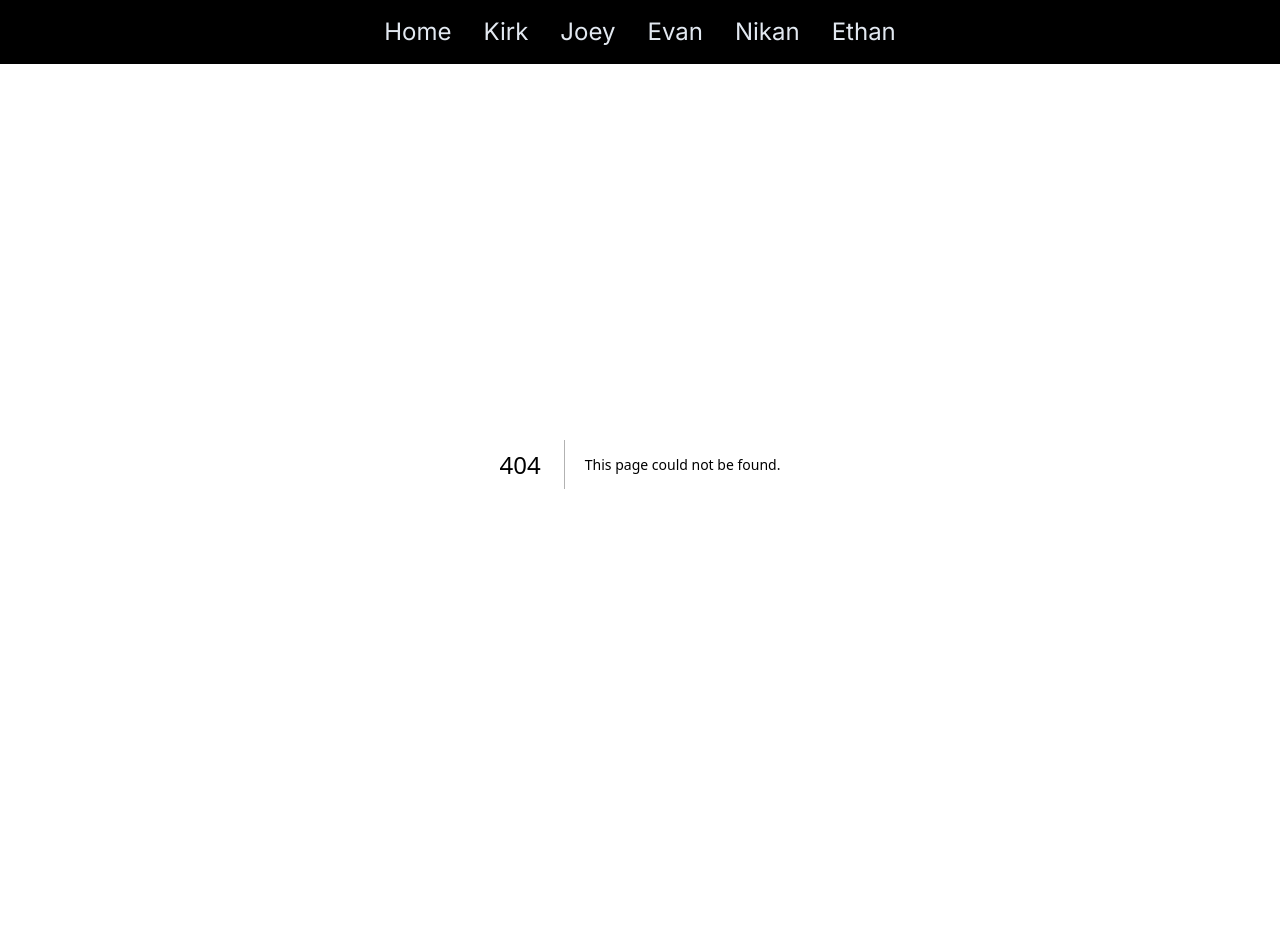
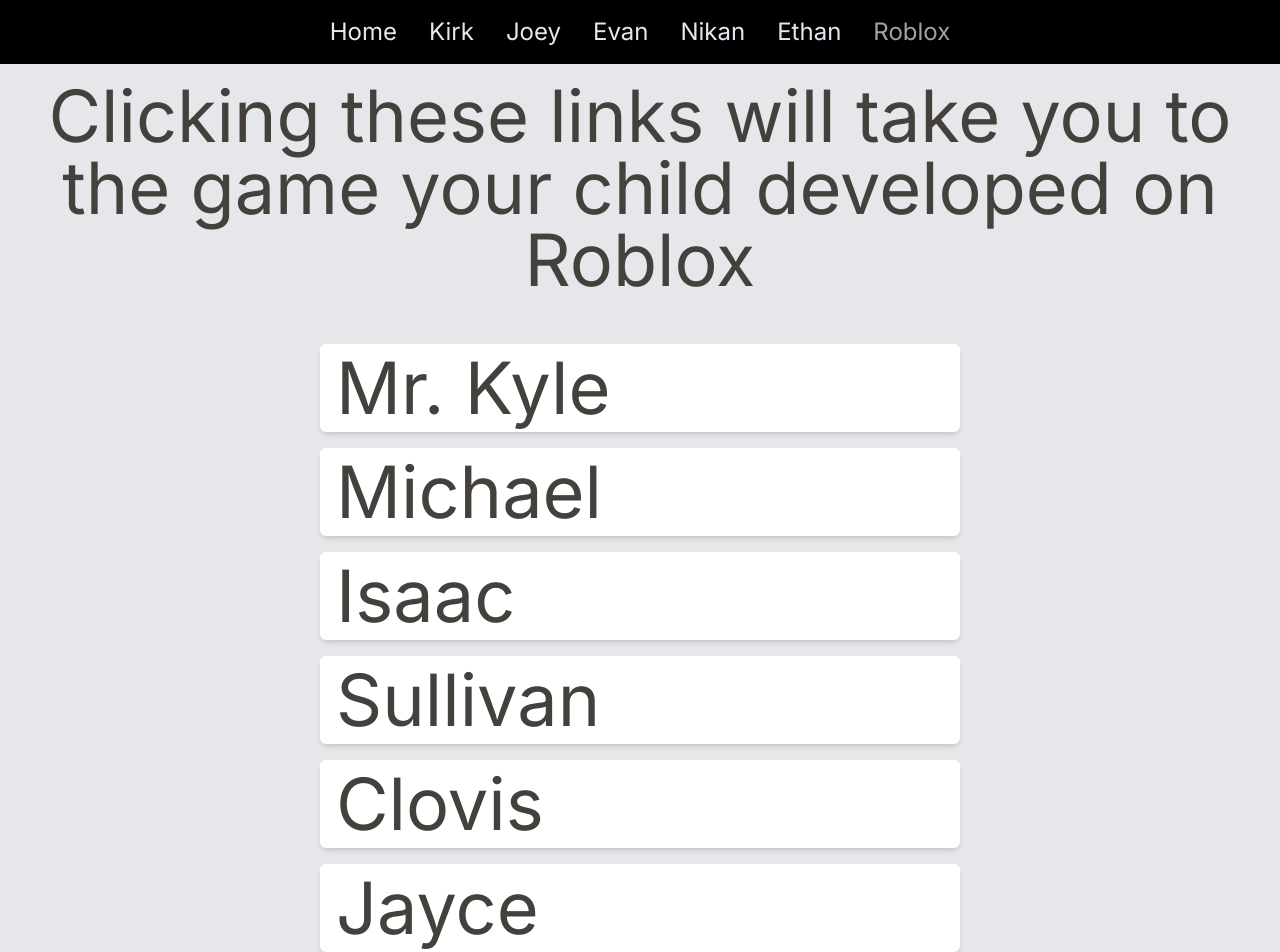
Before and after one commit to kylej21/CNRFRProjects, a Next.js app: page /Roblox in a window 1280 px wide. Before the commit this address had no page. Shown: the top 952 px of the page. Before the commit the page ends 864 px from the top, so only its background shows below. Built offline with nearby package versions, Linux system fonts and the light colour scheme.

Commit message:
Added Roblox links

```diff
--- /dev/null
+++ b/src/app/Roblox/page.tsx
@@ -0,0 +1,42 @@
+'use client'
+import React from 'react';
+import { usePathname } from "next/navigation";
+import Link from "next/link";
+
+export default function Roblox() {
+    const currentPath = usePathname();
+    const links = [
+        { label: "Mr. Kyle", href: "https://www.roblox.com/games/10470130773/Color-Switcher-IMPOSSIBLE-100-PERCENT-FAIL" },
+        { label: "Michael", href: "/" },
+        { label: "Isaac", href: "/" },
+        { label: "Sullivan", href: "/" },
+        { label: "Clovis", href: "/" },
+        { label: "Jayce", href: "/" },
+        { label: "Shay", href: "/" },
+        { label: "Cooper", href: "/" },
+    ];
+
+    return (
+        <main className="flex flex-col items-center justify-center w-full min-h-screen bg-gray-200 text-stone-700 text-7xl">
+            <div className="pt-4 w-full border-stone-700 border-3 rounded-xl pb-4 text-center">
+                <p className="pb-12">
+                    Clicking these links will take you to the game your child developed on Roblox
+                </p>
+                <div className="flex flex-col space-y-4 items-center w-screen">
+
+                    {links.map((link) => (
+                        <Link key={link.href} href={link.href} className="w-full flex text-center">
+                            <div className="w-1/4">
+                            </div>
+                            <div className="flex w-1/2 px-4 py-2 rounded-md bg-white shadow-md hover:bg-green-200 text-center">
+                                {link.label}
+                            </div>
+                            <div className="w-1/4">
+                            </div>
+                        </Link>
+                    ))}
+                </div>
+            </div>
+        </main>
+    );
+}
--- a/src/app/components/NavBar.tsx
+++ b/src/app/components/NavBar.tsx
@@ -15,6 +15,8 @@
     { label: "Evan", href: "/Evan" },
     { label: "Nikan", href: "/Nikan" },
     { label: "Ethan", href: "/Ethan" },
+    { label: "Roblox", href: "/Roblox" },
+
 
 
   ];
--- a/src/app/page.tsx
+++ b/src/app/page.tsx
@@ -10,15 +10,20 @@
     <main className="flex-col w-full min-h-screen items-center bg-gray-200 text-stone-700 text-7xl">
       <div className="flex-col items-center w-full justify-center space-y-8 pt-8">
         <div className="text-center">CodeNinjas Folsom 6/17-6/22</div>
-        <div className="text-center text-2xl">Navigate below to see your child&apos;s trained Computer Vision Model at AI camp</div>
+        <div className="text-center text-2xl">For AI camp, Navigate below to see your child&apos;s trained Computer Vision Model</div>
         <div className="justify-center flex space-x-40 text-center">
-          <Link className="bg-white rounded-lg h-40 w-60 border-lg border-stone-700 border-2" href="/Kirk">Kirk</Link>
-          <Link className="bg-white rounded-lg h-40 w-60 border-lg border-stone-700 border-2" href="/Joey">Joey</Link>
-          <Link className="bg-white rounded-lg h-40 w-60 border-lg border-stone-700 border-2" href="/Ethan">Ethan</Link>
+          <Link className="bg-white rounded-lg h-40 w-60 border-lg border-stone-700 border-2 hover:bg-green-300" href="/Kirk">Kirk</Link>
+          <Link className="bg-white rounded-lg h-40 w-60 border-lg border-stone-700 border-2 hover:bg-green-300" href="/Joey">Joey</Link>
+          <Link className="bg-white rounded-lg h-40 w-60 border-lg border-stone-700 border-2 hover:bg-green-300" href="/Ethan">Ethan</Link>
         </div>
         <div className="justify-center flex space-x-40 text-center">
-          <Link className="bg-white rounded-lg h-40 w-60 border-lg border-stone-700 border-2" href="/Evan">Evan</Link>
-          <Link className="bg-white rounded-lg h-40 w-60 border-lg border-stone-700 border-2" href="/Nikan">Nikan</Link>
+          <Link className="bg-white rounded-lg h-40 w-60 border-lg border-stone-700 border-2 hover:bg-green-300" href="/Evan">Evan</Link>
+          <Link className="bg-white rounded-lg h-40 w-60 border-lg border-stone-700 border-2 hover:bg-green-300" href="/Nikan">Nikan</Link>
+        </div>
+        <div className="text-center text-2xl">For Roblox camp, click below to find a link to your childs game:</div>
+        <div className="justify-center flex space-x-40 text-center">
+        <Link className="bg-white rounded-lg h-40 w-60 border-lg border-stone-700 border-2 hover:bg-green-300" href="/Roblox">Roblox</Link>
+
         </div>
       </div>
     </main>
```
